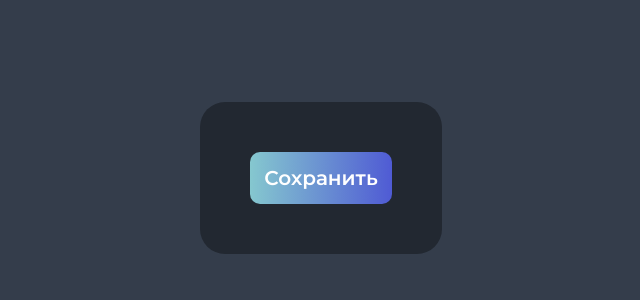
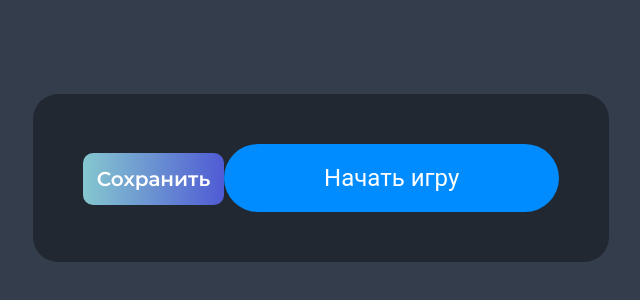
Before and after one commit to Xarhont/vue-app-one, a Vue app: page / in a window 1280 px wide. Shown: the part 230-530 px from the top of the page, without its empty margins (319-959 px from the left). Built offline with nearby package versions, Linux system fonts and the light colour scheme.

Commit message:
добавлен компонент кнопки для ДЗ №2

```diff
--- a/src/App.vue
+++ b/src/App.vue
@@ -1,10 +1,12 @@
 <script setup>
 import Button from "./components/Button.vue";
+import ButtonDz from "./components/ButtonDz.vue";
 </script>
 
 <template>
   <main class="main">
     <Button>Сохранить</Button>
+    <ButtonDz>Начать игру</ButtonDz>
   </main>
 </template>
 
--- /dev/null
+++ b/src/components/ButtonDz.vue
@@ -0,0 +1,23 @@
+<script setup></script>
+
+<template>
+  <button class="button-dz">
+    <slot></slot>
+  </button>
+</template>
+
+<style scoped>
+.button-dz {
+  padding: 16px 10px;
+  background: #008bfe;
+  border: none;
+  border-radius: 100px;
+  color: #fff;
+  font-weight: 400;
+  font-size: 24px;
+  width: 335px;
+  height: 68px;
+  line-height: 36px;
+  font-family: "Roboto", sans-serif;
+}
+</style>
```
